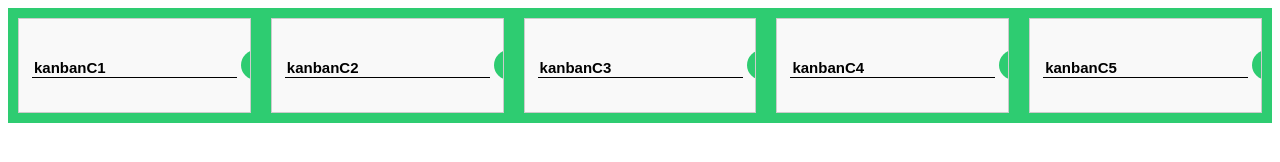
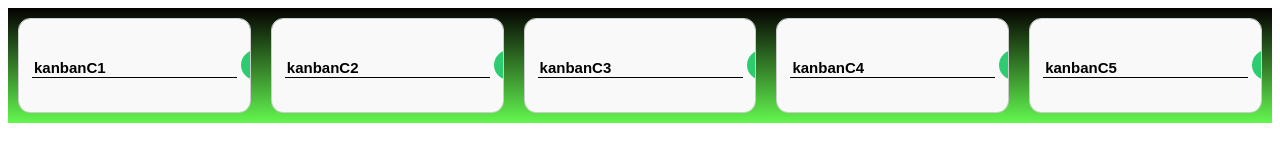
Before and after one commit to renatoolegario/kanbanJS, a plain HTML site: page index.html in a window 1280 px wide. Drawn offline with Linux system fonts and the light colour scheme.

Commit message:
Add files via upload

```diff
--- a/assets/kanban.css
+++ b/assets/kanban.css
@@ -10,6 +10,7 @@
 		  background-color: #f9f9f9;
 		  max-height: 80vh; /* Define a altura máxima como 100% da altura da viewport */
 		  overflow-y: auto; /* Adiciona uma barra de rolagem vertical quando necessário */
+		  border-radius:12px;
 		}
 
         .card {
@@ -37,12 +38,14 @@
             flex-direction: column;
             padding: 10px;
             border-top: 1px solid #ccc;
+
         }
 
 		.fundoKanban{
-			background-color: rgb(46, 204, 113);
+			background-image: linear-gradient(rgb(4, 0, 0), rgb(99, 247, 79));
 			width: 100%;
 			height: 100%;
+			overflow-x: auto; /* Adiciona uma barra de rolagem vertical quando necessário */
 		}
 
 		.titulosKanban{
@@ -56,6 +59,9 @@
 			  font-weight: bold; /* Texto em negrito */
 
 
+		}
+		.titulosKanban:focus {
+			background-color:#e5e0e0;
 		}
 
 		.botaoAdd{
```
Also changed, not shown: index.html (+1 -0 lines).
